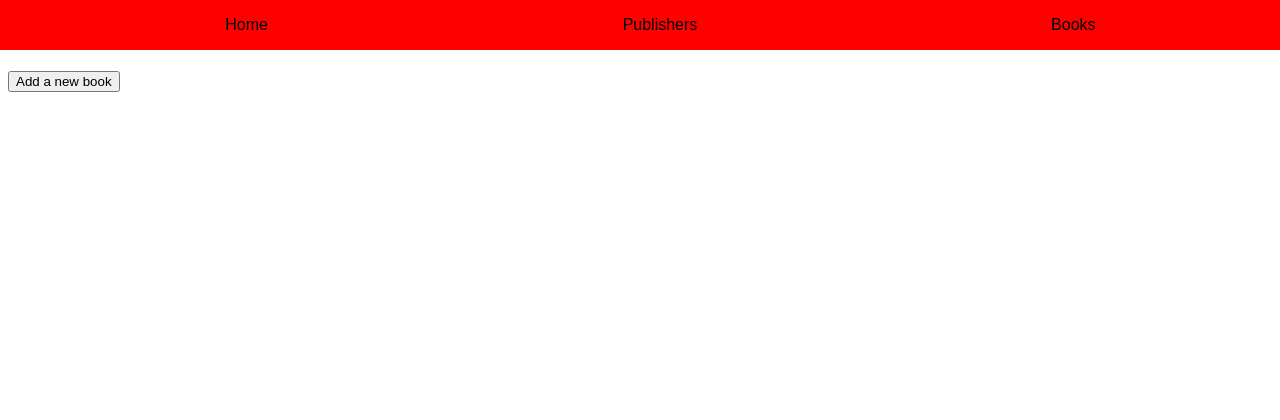
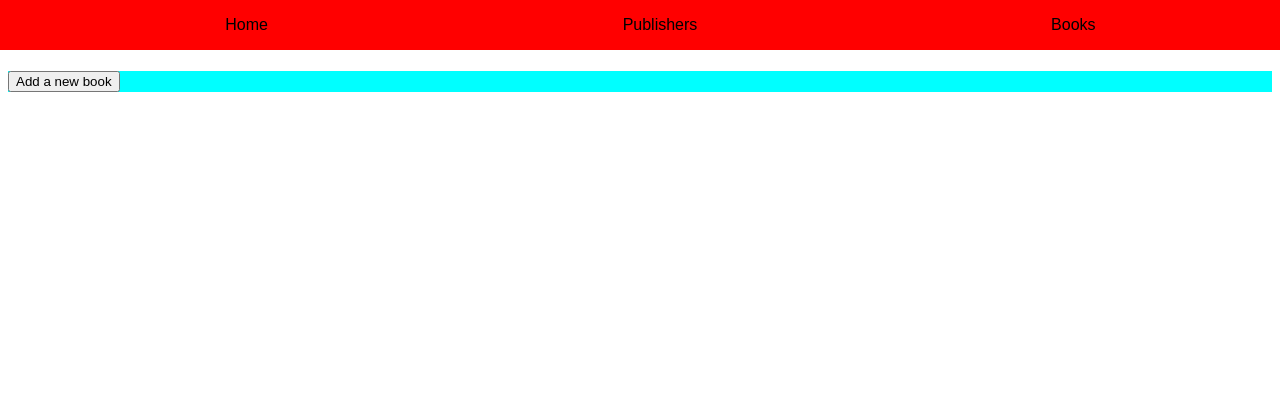
Before and after one commit to J-Rozas/Shop-Inventory-App, a Flask app: page /books in a window 1280 px wide. Shown: the top 420 px of the page. Run offline with Flask 2, Linux system fonts and the light colour scheme; data that the repository does not hold is empty; some libraries are stand-ins or nearby versions.

Commit message:
Add tags and styling to create main layout of index

```diff
--- a/static/styles/style.css
+++ b/static/styles/style.css
@@ -42,6 +42,17 @@ main {
     margin-bottom: 5%;
 }
 
+.main_index {
+    background-color: aqua;
+    display: grid;
+    grid-template-rows: auto 1fr;
+}
+
+.all_elements {
+    display: grid;
+    grid-template-columns: 1fr 1fr 1fr;
+}
+
 
 /* Styling for the footer */
 
--- a/templates/books/index.html.jinja
+++ b/templates/books/index.html.jinja
@@ -1,11 +1,15 @@
 {% extends "base.html.jinja" %}
 
 {% block content %}
-    <div>
-        <button><a href="/books/new">Add a new book</a></button>
+    <div class="main_index">
+        <div class="add_element">
+            <button>
+                <a href="/books/new">Add a new book</a>
+            </button>
         </div>
+        <div class="all_elements">
             {% for book in books %}
-    <div class="book">
+            <div class="element">
                 <h2>
                     {{ book.title }}
                 </h2>
@@ -37,4 +41,6 @@
                 </p>
             </div>
             {% endfor %}
+        </div>
+    </div>
 {% endblock %}
```
Also changed, not shown: templates/publishers/index.html.jinja (+8 -4 lines). Lines whose indentation alone changed are shown as unchanged.
